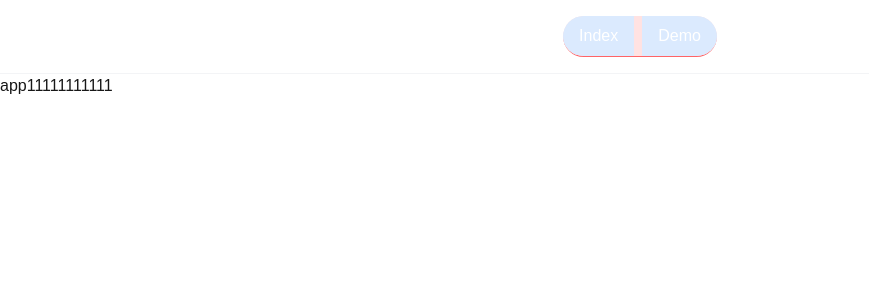
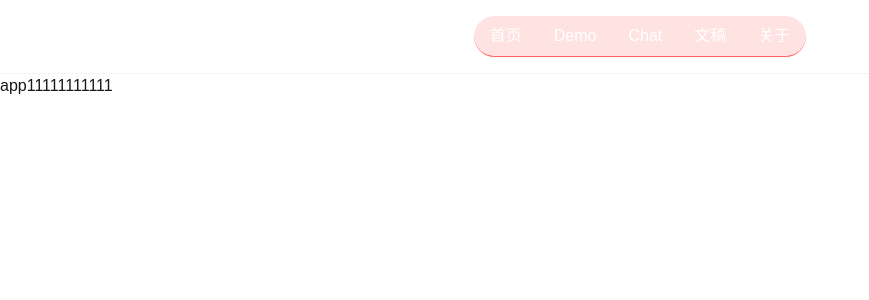
Before and after one commit to BacklightingCody/blog_new, a Next.js app: page / in a window 1280 px wide. Shown: the top 300 px of the page, without its empty margins (0-869 px from the left). Built offline with nearby package versions, Linux system fonts and the light colour scheme.

Commit message:
feat: 新增RECORD文档记录需求以及进度，新增route

```diff
--- a/src/components/layout/Nav.tsx
+++ b/src/components/layout/Nav.tsx
@@ -1,20 +1,19 @@
 import Link from 'next/link';
-import styles from './css/Nav.module.css';
+import navPath from '@/routes/nav-path'
+
 const Nav = () => {
   return (
     <nav className="mx-auto overflow-hidden rounded-full border-b border-red-400 bg-red-100">
-      <ul className="flex gap-2">
-        <li>
-          <Link href="/" className="block py-2 px-4 bg-blue-100">
-            Index
-          </Link>
-        </li>
-        <li>
-          <Link href="/demo" className="block py-2 px-4 bg-blue-100">
-            Demo
-          </Link>
-        </li>
+      <ul className="flex">
+        {navPath.map((item) => (
+           <li>
+           <Link href={item.path} className="block py-2 px-4 pointer text-primary">
+             {item.name}
+           </Link>
+         </li>
+        ))}
       </ul>
+
     </nav>
   );
 };
--- /dev/null
+++ b/src/routes/nav-path.ts
@@ -0,0 +1,24 @@
+const navPath =[
+    {
+        path: '/',          // 首页路由
+        name: '首页'        // 路由名称
+    },
+    {
+        path: '/demo',      // demo页面路由
+        name: 'Demo'       // 路由名称
+    },
+    {
+        path:'/chat',
+        name:'Chat',
+    },
+    {
+        path:'/docs',
+        name:'文稿',
+    },
+    {
+        path:'/about',
+        name:'关于',
+    }
+]
+
+export default navPath;
```
Also changed, not shown: 1 other file (tests, documents, lock files or other folders).
